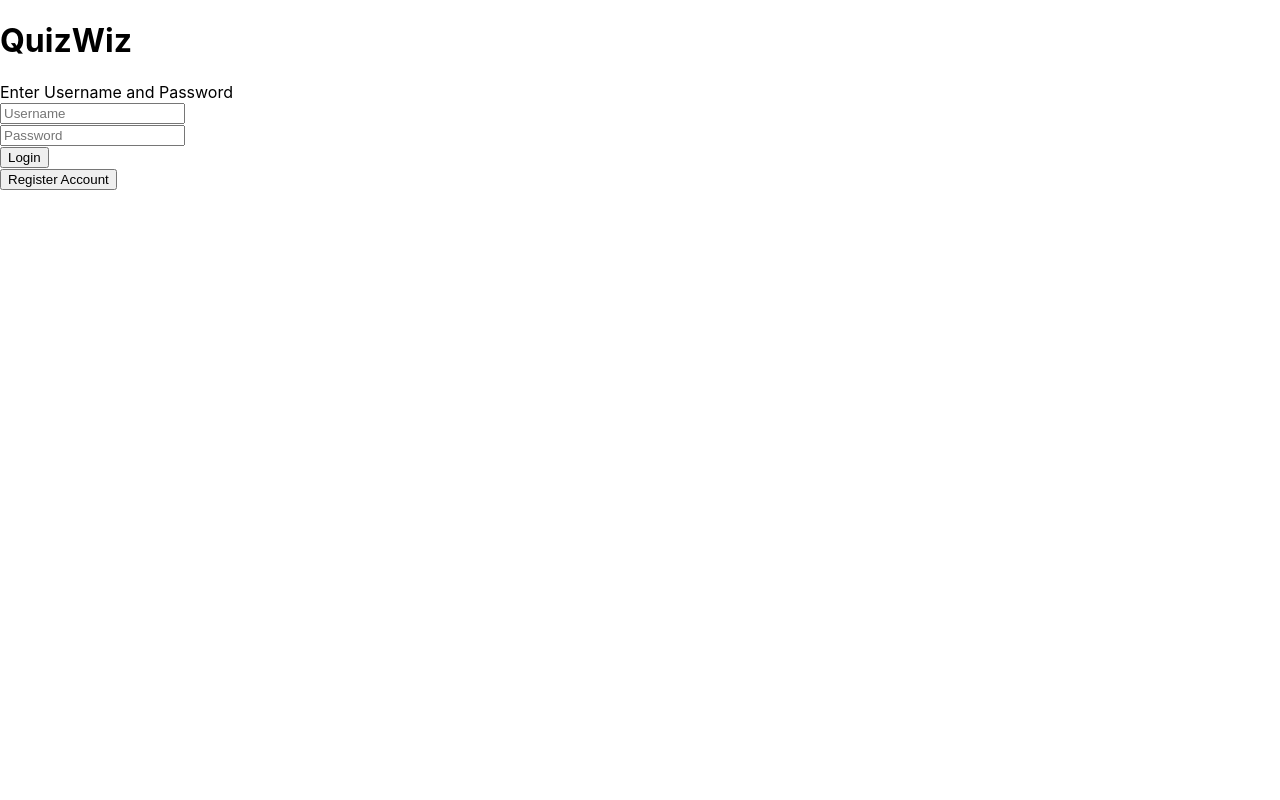
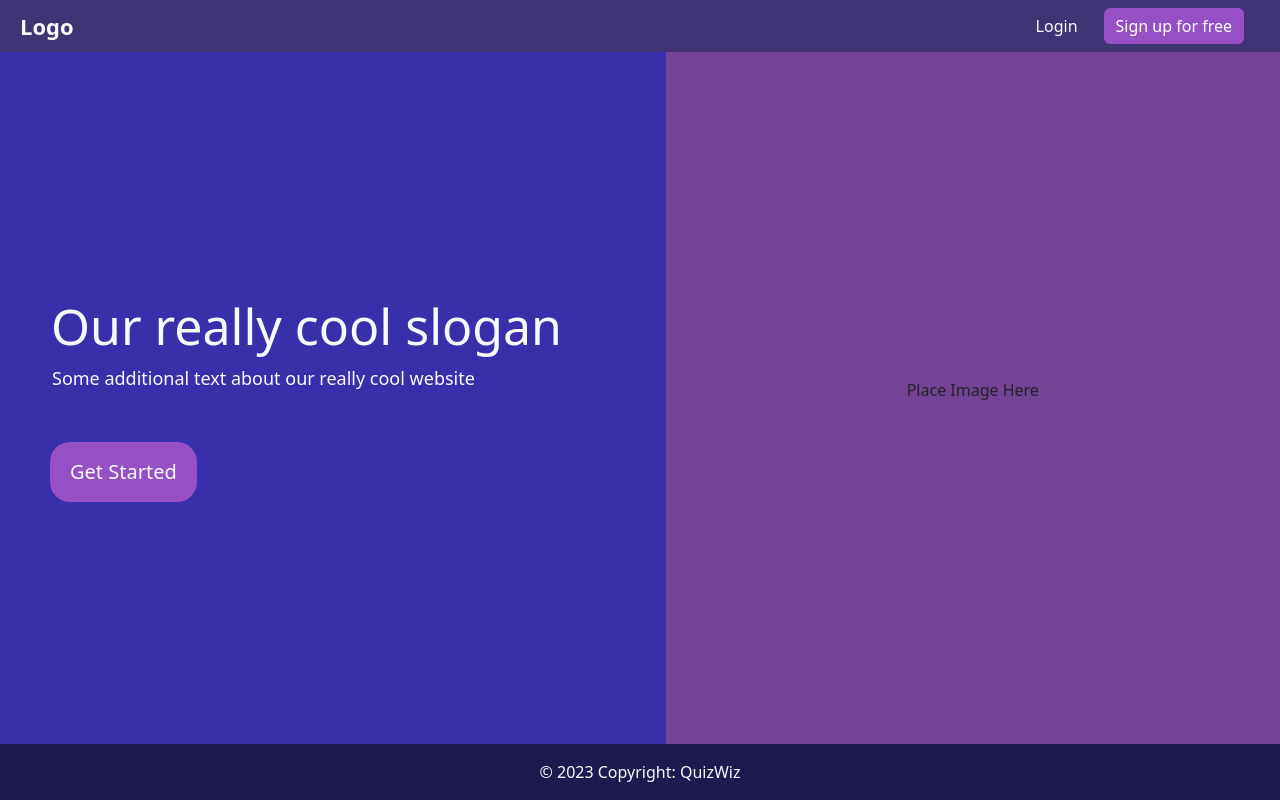
Before and after one commit to jsbyrd/cop4331-27-large-project, a React (Create React App) app in the folder frontend/: page / in a window 1280 px wide. Built offline with nearby package versions, Linux system fonts and the light colour scheme.

Commit message:
Create default page (90% complete)

```diff
--- a/frontend/src/App.js
+++ b/frontend/src/App.js
@@ -1,15 +1,18 @@
 import React from 'react';
 import { BrowserRouter, Routes, Route } from "react-router-dom";
 import './App.css';
+import 'bootstrap/dist/css/bootstrap.min.css';
 
+import DefaultPage from './pages/DefaultPage';
 import LoginPage from './pages/LoginPage';
-import MenuPage from './pages/MenuPage'
+import MenuPage from './pages/MenuPage';
 import RegisterPage from './pages/RegisterPage';
 function App() {
   return (
     <BrowserRouter>
       <Routes>
-        <Route path="/" element={<LoginPage />} />
+        <Route path="/" element={<DefaultPage />} />
+        <Route path="login" element={<LoginPage />} />
         <Route path="/register" element={<RegisterPage />} />
         <Route path="/menu" element={<MenuPage />} />
       </Routes>
--- /dev/null
+++ b/frontend/src/components/Default.css
@@ -0,0 +1,57 @@
+#default-header-navbar {
+  background-color: rgba(64, 52, 116);
+}
+
+#default-header-logo {
+  font-size: 22px;
+  font-weight: bold;
+  margin-left: 10px;
+}
+
+#default-header-login-btn {
+  border: none;
+  margin-right: 10px;
+}
+
+#default-header-register-btn {
+  border: none;
+  background-color: rgba(150, 79, 196, 255);
+}
+
+#default-header-register-btn:hover {
+  background-color: rgba(150, 79, 196, 0.85);
+}
+
+#default-body-left {
+  background-color: rgba(58, 47, 171, 255);
+  padding: 0px 10px 0px 50px;
+  width: 52%;
+}
+
+#default-body-right {
+  background-color: rgba(117, 67, 149, 255);
+  width: 48%;
+}
+
+#default-body-left-logo {
+  font-size: 50px;
+  padding: 1px;
+}
+
+#default-body-left-extra-text {
+  margin-bottom: 50px;
+  margin-left: 2px;
+  font-size: 18px;
+}
+
+#default-body-left-btn {
+  background-color: rgba(150, 79, 196, 255);
+  padding: 15px 20px 15px 20px;
+  font-size: 20px;
+  border-radius: 20px;
+  border: none;
+}
+
+#default-body-left-btn:hover {
+  background-color: rgba(150, 79, 196, 0.85);
+}
--- /dev/null
+++ b/frontend/src/components/DefaultBody.js
@@ -0,0 +1,20 @@
+import React from 'react';
+import './Default.css';
+
+const DefaultBody = () => {
+
+  return (
+    <div className="d-flex" style={{height: "100%"}}>
+      <div className='d-flex flex-column justify-content-center align-items-start' id='default-body-left'>
+        <h1 className='text-light font-weight-bold' id='default-body-left-logo'>Our really cool slogan</h1>
+        <p className='text-light font-italic' id='default-body-left-extra-text'>Some additional text about our really cool website</p>
+        <button className="btn me-3 text-light" id='default-body-left-btn' onClick={() => window.location.href = "/register"}>Get Started</button>
+      </div>
+      <div className='d-flex justify-content-center align-items-center' id='default-body-right'>
+        <p>Place Image Here</p>
+      </div>
+    </div>
+  )
+}
+
+export default DefaultBody;
--- /dev/null
+++ b/frontend/src/components/DefaultFooter.js
@@ -0,0 +1,13 @@
+import React from 'react';
+
+const DefaultFooter = () => {
+  return (
+    <footer class="bg-light text-center text-lg-start position-sticky bottom-0">
+      <div class="text-center p-3 text-light" style={{background: "rgba(30,26,80,255)"}}>
+        © 2023 Copyright: QuizWiz
+      </div>
+    </footer>
+  )
+}
+
+export default DefaultFooter;
--- /dev/null
+++ b/frontend/src/components/DefaultHeader.js
@@ -0,0 +1,31 @@
+import React from 'react';
+
+const DefaultHeader = () => {
+
+  const goToLogin = () => {
+    window.location.href = "/login"
+  }
+
+  const goToRegister = () => {
+    window.location.href = "/register"
+  }
+
+  return (
+    <header className='position-sticky top-0'>
+      <nav className="navbar navbar-expand-lg d-flex flex-nowrap justify-content-between w-100" id='default-header-navbar'>
+        <a className="nav-link text-light" id='default-header-logo' href="/" style={{marginLeft: "20px"}}>Logo</a>
+        <div className="d-flex align-items-center" style={{marginRight: "20px"}}>
+          <button type="button" className="btn px-3 text-light" id='default-header-login-btn' onClick={goToLogin}>
+            Login
+          </button>
+          <button type="button" className="btn btn-primary me-3" id='default-header-register-btn' onClick={goToRegister}>
+            Sign up for free
+          </button>
+        </div>
+      </nav>
+    </header>
+
+  );
+}
+
+export default DefaultHeader;
--- /dev/null
+++ b/frontend/src/pages/DefaultPage.js
@@ -0,0 +1,17 @@
+import React from 'react';
+import DefaultHeader from '../components/DefaultHeader';
+import DefaultBody from '../components/DefaultBody';
+import DefaultFooter from '../components/DefaultFooter';
+
+const DefaultPage = () => {
+
+  return (
+    <div className="d-flex flex-column" style={{height: "100vh"}}>
+      <DefaultHeader />
+      <DefaultBody />
+      <DefaultFooter />
+    </div>
+  )
+}
+
+export default DefaultPage;
```
